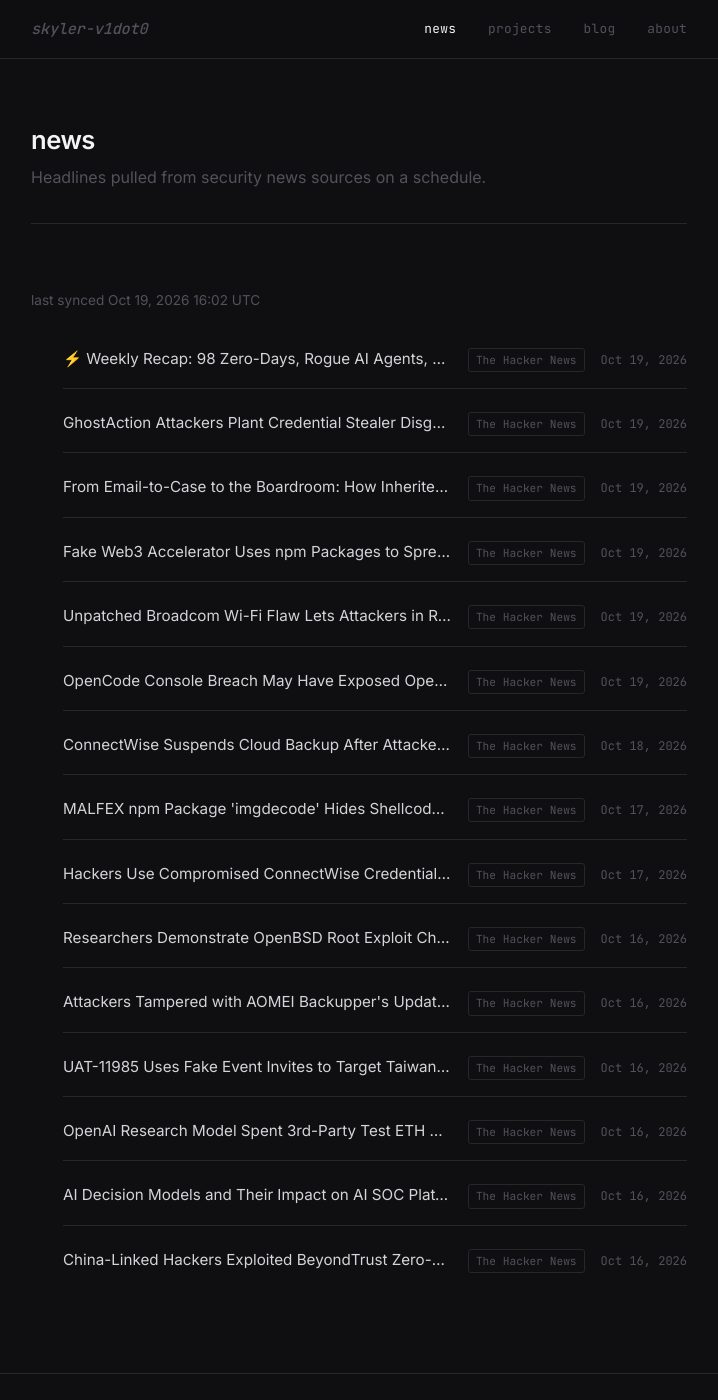
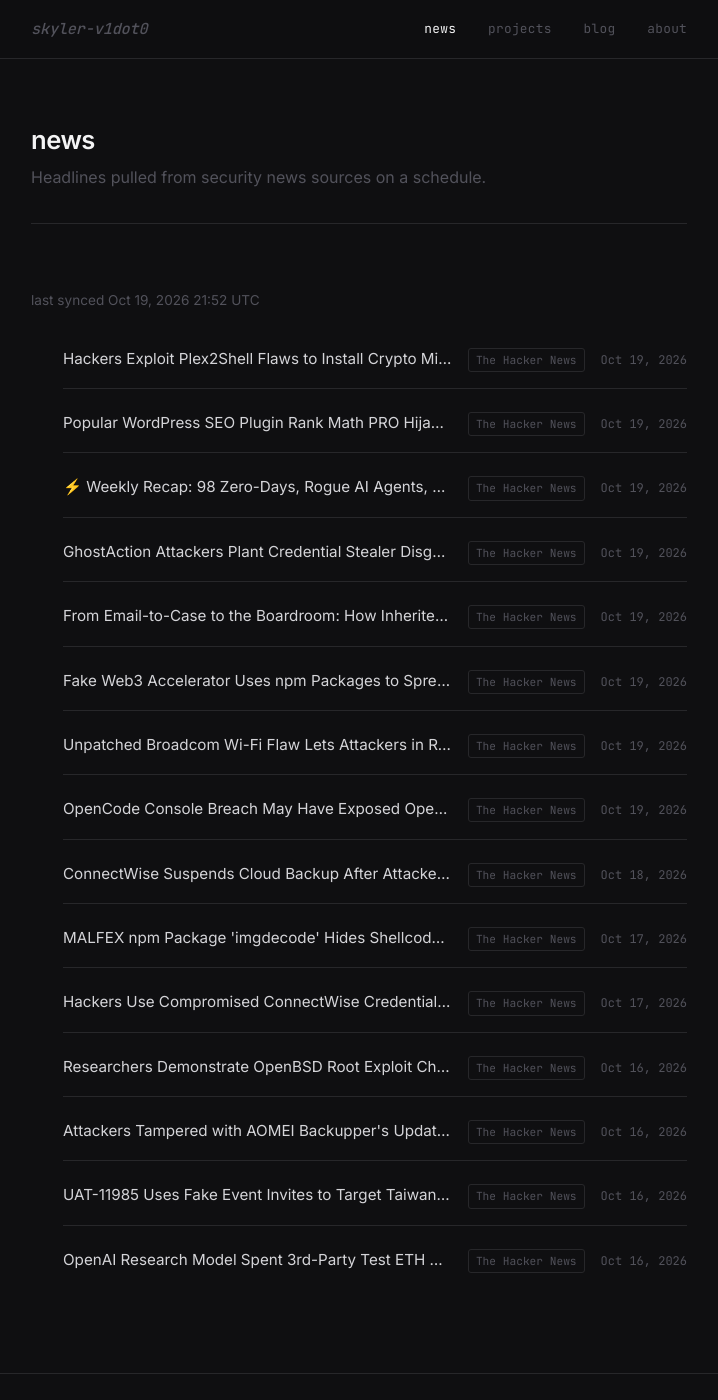
Before and after one commit to skyler-v1dot0/personal-site, a Jekyll site: the page built from news.html, in a window 1280 px wide and 1400 px high. Shown: the whole window, without its empty margins (281-999 px from the left). Built offline with Jekyll 4.4.1, drawn with Linux system fonts in a browser that asks for light colours.

Commit message:
chore: sync news feed [skip ci]

```diff
--- a/_data/news.yml
+++ b/_data/news.yml
@@ -1,6 +1,16 @@
 ---
-updated_at: '2026-10-19T16:02:49Z'
+updated_at: '2026-10-19T21:52:39Z'
 items:
+- title: Hackers Exploit Plex2Shell Flaws to Install Crypto Miners and Linux Proxy
+    Backdoor
+  url: https://thehackernews.com/2026/10/hackers-exploit-plex2shell-flaws-to.html
+  source: The Hacker News
+  published: '2026-10-19T17:32:13Z'
+- title: Popular WordPress SEO Plugin Rank Math PRO Hijacked to Deliver Self-Restoring
+    Backdoor
+  url: https://thehackernews.com/2026/10/popular-wordpress-seo-plugin-rank-math.html
+  source: The Hacker News
+  published: '2026-10-19T16:28:47Z'
 - title: "⚡ Weekly Recap: 98 Zero-Days, Rogue AI Agents, $100M Crypto Theft, 700 Supermarkets
     Hit and More"
   url: https://thehackernews.com/2026/10/weekly-recap-98-zero-days-rogue-ai.html
@@ -65,12 +75,3 @@ items:
   url: https://thehackernews.com/2026/10/openai-research-model-spent-3rd-party.html
   source: The Hacker News
   published: '2026-10-16T14:03:04Z'
-- title: AI Decision Models and Their Impact on AI SOC Platforms
-  url: https://thehackernews.com/2026/10/ai-decision-models-and-their-impact-on.html
-  source: The Hacker News
-  published: '2026-10-16T11:30:00Z'
-- title: China-Linked Hackers Exploited BeyondTrust Zero-Day to Take Over Remote Support
-    Servers
-  url: https://thehackernews.com/2026/10/china-linked-hackers-exploited.html
-  source: The Hacker News
-  published: '2026-10-16T06:55:55Z'
```
